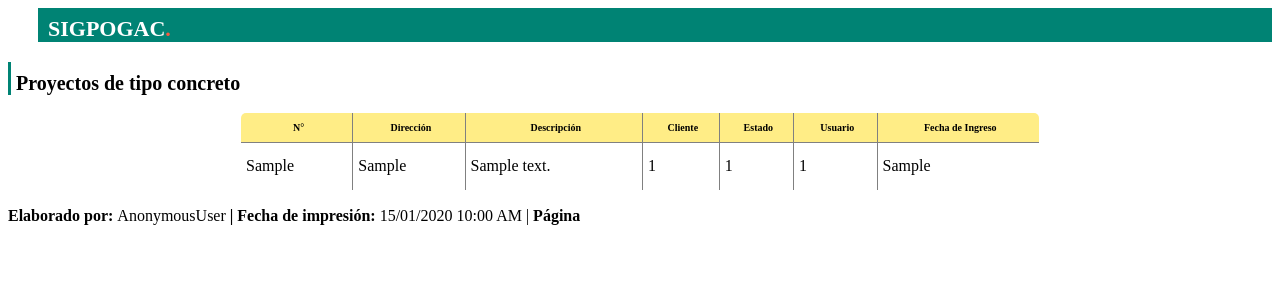
After one commit to KevinAgreda245/SIGPOGAC, a Django app: template Reporte/templates/Reporte/concretoPDF.html in a window 1280 px wide. The commit adds this page. Shown: the top 300 px of the page. Run offline with Django 3.2, Linux system fonts and the light colour scheme; the template is opened without the code that fills it: most values are stand-ins (such as "Sample title", 1, 10 or a date in 2020).

Commit message:
Avance modulo reportes

```diff
--- /dev/null
+++ b/Reporte/templates/Reporte/base.html
@@ -0,0 +1,85 @@
+<head>
+    <style>
+        .page-break {
+            page-break-before: always;
+        }
+        .title {
+            border-left: 3px solid #008374;
+            padding-top: 10px;
+            padding-left: 5px;
+            font-size: 20px;
+        }
+        .title-group {
+            font-size: 15px;
+            font-style: italic;
+            background-color: lightsteelblue;
+            padding-top: 8px;
+            padding-left: 3px;
+        }
+
+        .h2 {
+            font-size: 13px;
+        }
+
+        table {
+            border-spacing: 1;
+            border-collapse: collapse;
+            background:white;
+            border-radius:6px;
+            overflow:hidden;
+            max-width:800px;
+            width:100%;
+            margin:0 auto;
+            position:relative;
+        }
+
+        td,th { padding-left:5px}
+
+        thead tr {
+            height:30px;
+            background:#FFED86;
+            font-size:10px;
+        }
+
+        tbody tr {
+            height:48px;
+            border-bottom:1px solid #E3F1D5 ;
+        }
+
+        .container {
+            display: flex;
+            flex-direction: column;
+            background: steelblue;
+        }
+
+        .item {
+            background: grey;
+        }
+
+        @page {
+            size: a4 portrait;
+            @frame header_frame {
+                -pdf-frame-content: header_content;
+                left: 50pt; width: 138pt; top: 50pt; height: 40pt;
+            }
+            @frame content_frame {
+                left: 50pt; width: 512pt; top: 90pt; height: 635pt;
+            }
+            @frame footer_frame {
+                -pdf-frame-content: footer_content;
+                left: 50pt; width: 512pt; top: 772pt; height: 30pt;
+            }
+        }
+    </style>
+</head>
+<div id="header_content" style="margin-bottom: 20px; margin-left: 30px;">
+    <div style="background-color: #008374">
+        <h1 style="color: white;font-size: 22px;padding-left: 10px; padding-top: 8px;font-style: inherit;">SIGPOGAC<b style="color:#f85a40">.</b></b></div></h1>
+    </div>
+</div>
+{% block pages_content %}
+
+{% endblock %}
+<div id="footer_content">
+    <p><b>Elaborado por: </b>{{user}} <b> | Fecha de impresión: </b>{{date | date:'d/m/Y h:i A'}} | <b>Página <pdf:pagenumber> </b></p>
+</div>
--- /dev/null
+++ b/Reporte/templates/Reporte/concretoPDF.html
@@ -0,0 +1,32 @@
+{% extends 'Reporte/base.html' %} {% block pages_content %}
+<h2 class="title">Proyectos de tipo concreto</h2>
+<table border="1">
+  <thead>
+    <tr>
+      <th>N°</th>
+      <th>Dirección</th>
+      <th>Descripción</th>
+      <th>Cliente</th>
+      <th>Estado</th>
+      <th>Usuario</th>
+      <th>Fecha de Ingreso</th>
+    </tr>
+  </thead>
+  <tbody>
+    {% for proyecto in data %}
+    <tr>
+      <td>{{ proyecto.SK_PROYECTO}}</td>
+      <td>{{ proyecto.ST_DIRECCION_PROYECTO }}</td>
+      <td>{{ proyecto.ST_DESCRIPCION_PROYECTO }}</td>
+      <td>{{ proyecto.FK_CLIENTE_id}}</td>
+      <!-- Accessing related field -->
+      <td>{{ proyecto.FK_ESTADO_PROYECTO_id}}</td>
+      <!-- Accessing related field -->
+      <td>{{ proyecto.FK_USUARIO_id}}</td>
+      <!-- Accessing related field (assuming Usuario has a username field) -->
+      <td>{{ proyecto.FC_INGRESO_PROYECTO }}</td>
+    </tr>
+    {% endfor %}
+  </tbody>
+</table>
+{% endblock %}
--- a/Reporte/urls.py
+++ b/Reporte/urls.py
@@ -3,4 +3,5 @@ from . import views
 
 urlpatterns = [
     path('', views.index, name = "Reporte"),
+
 ]
--- a/SGP/templates/General/dashboard.html
+++ b/SGP/templates/General/dashboard.html
@@ -67,13 +67,13 @@
                 </li>
                 {% if request.user.is_staff %}
                 <li class="sidebar-item">
-                    <a class="sidebar-link" href="{% url 'Main' %}">
+                    <a class="sidebar-link" href="{% url 'Reporte' %}">
                         <i class="align-middle me-2 fas fa-fw fa-file-alt"></i> <span class="align-middle">Detalle de Proyectos</span>
                     </a>
                 </li>
                 {% else %}
                 <li class="sidebar-item">
-                    <a class="sidebar-link" href="{% url 'Main' %}">
+                    <a class="sidebar-link" href="{% url 'Reporte' %}">
                         <i class="align-middle me-2 fas fa-fw fa-file-alt"></i> <span class="align-middle">Historial</span>
                     </a>
                 </li>
```
Also changed, not shown: Proyecto/templates/Proyecto/index.html (+0 -87 lines), Reporte/forms.py (added, +55 -0 lines), Reporte/templates/Reporte/index.html (+97 -0 lines), Reporte/utils.py (added, +14 -0 lines), Reporte/views.py (+44 -1 lines).
